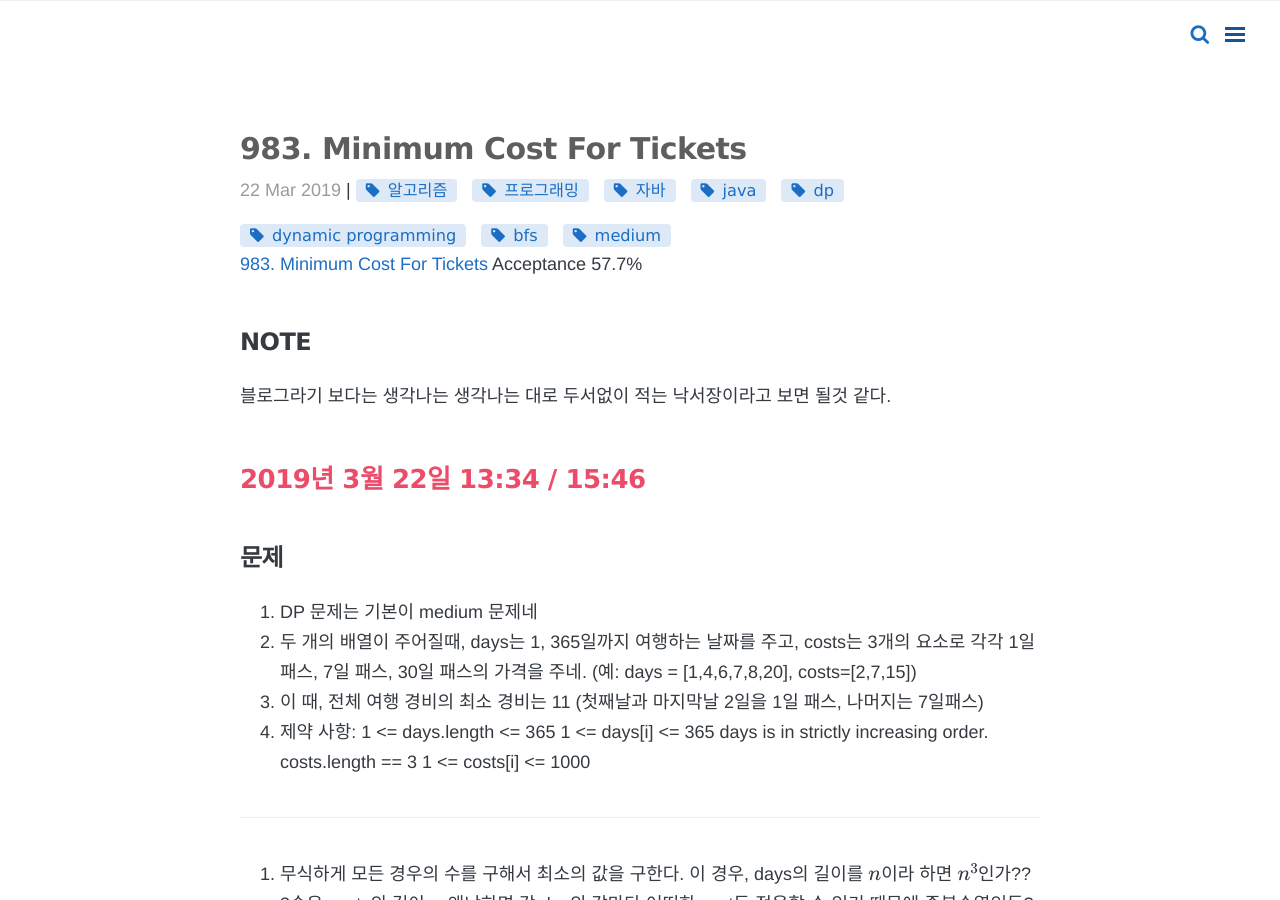
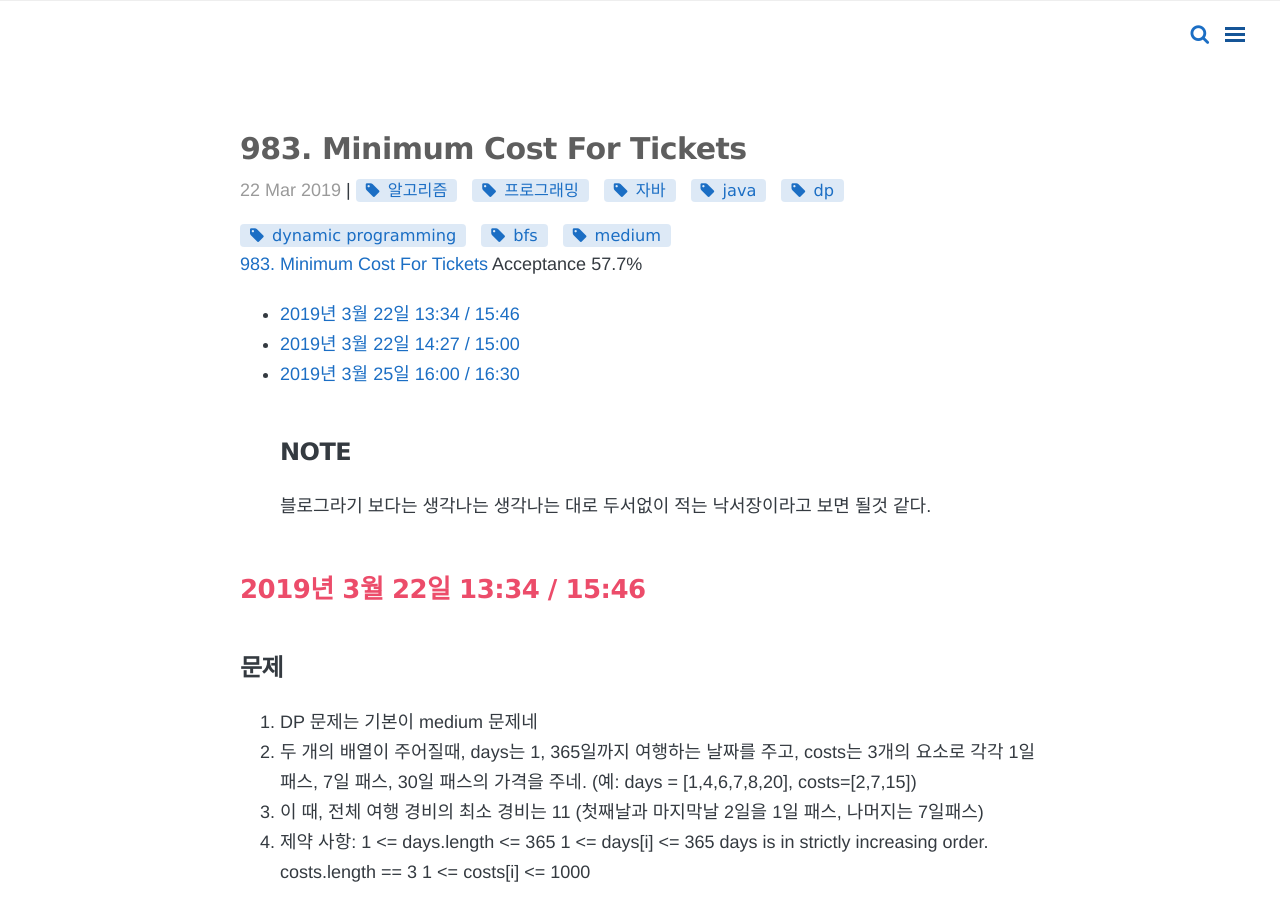
Before and after one commit to karlbishnu/.github.io, a Jekyll site: the page built from _posts/algorithm/leetcode/2019-03-22-983._Minimum_Cost_For_Tickets.md, in a window 1280 px wide and 900 px high. Built offline with Jekyll 4.4.1, drawn with Linux system fonts in a browser that asks for light colours; nearby versions of some CDN libraries; formulas are drawn with MathJax 3; comment, search, counter and statistics services are not loaded; some of the changed text lies outside the part shown.

Commit message:
983. Minimum Cost For Tickets 목차 추가

```diff
--- a/_posts/algorithm/leetcode/2019-03-22-983._Minimum_Cost_For_Tickets.md
+++ b/_posts/algorithm/leetcode/2019-03-22-983._Minimum_Cost_For_Tickets.md
@@ -9,6 +9,9 @@ comments: true
 [983. Minimum Cost For Tickets](https://leetcode.com/problems/minimum-cost-for-tickets/)
 Acceptance 57.7%
 
+* [2019년 3월 22일 13:34 / 15:46](#2019년-3월-22일-13:34-/-15:46)
+* [2019년 3월 22일 14:27 / 15:00](#2019년-3월-22일-14:27-/-15:00)
+* [2019년 3월 25일 16:00 / 16:30](#2019년-3월-25일-16:00-/-16:30)
 ### NOTE
 블로그라기 보다는 생각나는 생각나는 대로 두서없이 적는 낙서장이라고 보면 될것 같다.
 
```
Also changed, not shown: other parts of _posts/algorithm/leetcode/2019-03-22-983._Minimum_Cost_For_Tickets.md (+1 -1 lines).
